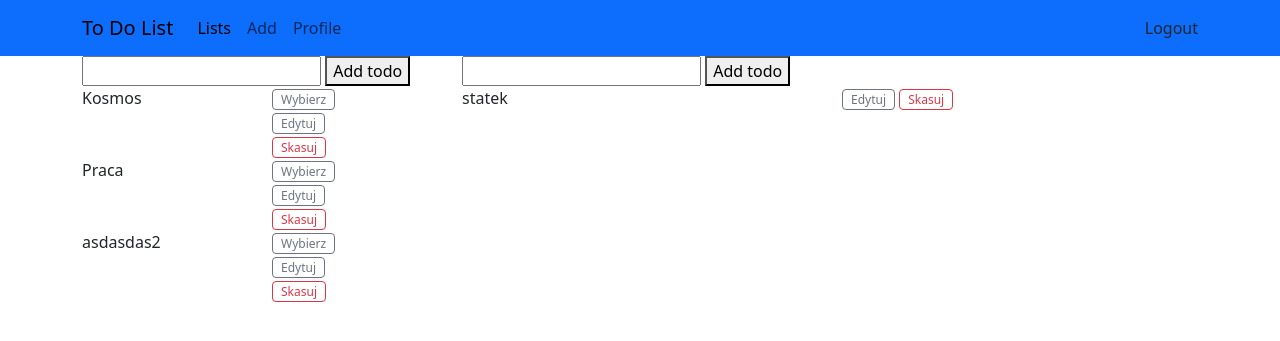
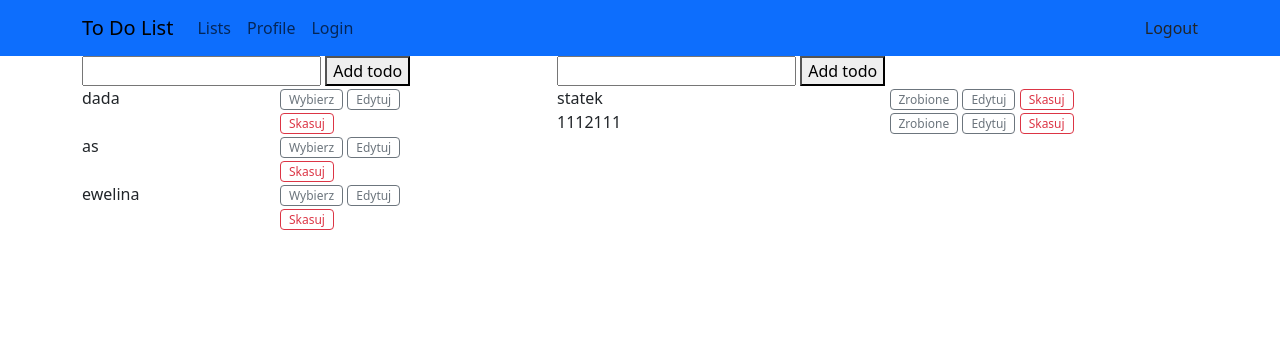
Before and after one commit to Dirmeril/To-do-list-Flask-sqlite3-, a Flask app: page / in a window 1280 px wide. Shown: the top 341 px of the page. Run offline with Flask 3, Linux system fonts and the light colour scheme; data comes from the database, SQL or seed files in the repository.

Commit message:
improve code

```diff
--- a/app.py
+++ b/app.py
@@ -1,12 +1,61 @@
-from flask import Flask, render_template, request, redirect, url_for, g
+from flask import Flask, render_template, request, redirect, url_for, g, flash, session
 import sqlite3
+import random
+import string
+import hashlib
+import binascii
+
 
 app = Flask(__name__)
 
 
 app.config['SECRET_KEY'] = '123QQ'
 
-app_info = {'db_file' : r"C:\Users\Laptop-D\Documents\Dokumenty\Python\Flask\CRUD\data\tododb.db" }
+app_info = {'db_file' : r"C:\Users\Laptop-D\Documents\Dokumenty\Python\Flask\CRUD\data\tododb.db"}
+nick = 'xd22'
+
+
+class UserPass:
+
+    def __init__(self, user='', password=''):
+        self.user = user
+        self.password = password
+
+    def hash_password(self):
+        os_urandom_static = b"ID_\x12p:\x8d\xe7&\xcb\xf0=H1\xc1\x16\xac\xe5BX\xd7\xd6j\xe3i\x11\xbe\xaa\x05\xccc\xc2\xe8K\xcf\xf1\xac\x9bFy(\xfbn.`\xe9\xcd\xdd'\xdf`~vm\xae\xf2\x93WD\x04"
+        salt = hashlib.sha256(os_urandom_static).hexdigest().encode('ascii')
+        pwdhash = hashlib.pbkdf2_hmac('sha512', self.password.encode('utf-8'), salt, 100000)
+        pwdhash = binascii.hexlify(pwdhash)
+        return (salt + pwdhash).decode('ascii')
+
+    def verify_password(self, stored_password, provided_password):
+        salt = stored_password[:64]
+        stored_password = stored_password[64:]
+        pwdhash = hashlib.pbkdf2_hmac('sha512', provided_password.encode('utf-8'), salt.encode('ascii'), 100000)
+        pwdhash = binascii.hexlify(pwdhash).decode('ascii')
+        return pwdhash == stored_password
+
+    def get_random_user_pasword(self):
+        random_user = ''.join(random.choice(string.ascii_lowercase)for i in range(3))
+        self.user = random_user
+        password_characters = string.ascii_letters #+ string.digits + string.punctuation
+        random_password = ''.join(random.choice(password_characters)for i in range(3))
+        self.password = random_password
+
+
+    def login_user(self):
+        db = get_db()
+        sql_statement = 'select id, name, email, password, is_active, is_admin, from users where name=?;'
+        cur = db.execute(sql_statement, [self.user])
+        user_record = cur.fetchone()
+
+        if user_record != None and self.verify_password(user_record['password'], self.password):
+            return user_record
+        else:
+            self.user = None
+            self.password = None
+            return None
+
 
 def get_db():
     if not hasattr(g, 'sqlite_db'):
@@ -22,6 +71,35 @@ def close_db(error):
         g.sqlite_db.close()
 
 
+@app.route('/login', methods=['GET', 'POST'])
+def login():
+
+    if request.method == 'GET':
+        return render_template('login.html', active_menu='login')
+    else:
+        user_name = '' if 'user_name' not in request.form else request.form['user_name']
+        user_pass = '' if 'user_pass' not in request.form else request.form['user_pass']
+
+    login = UserPass(user_name, user_pass)
+    login_record = login.login_user()
+
+    if login_record != None:
+        session['user'] = user_name
+        flash('Login succesfull, welcome {}'.format(user_name))
+        return redirect(url_for('index'))
+    else:
+        flash('Login failed, try again')
+        return render_template('login.html')
+
+@app.route('/logout')
+def logout():
+
+    if 'user' in session:
+        session.pop('user', None)
+        flash('You are logged out')
+    return redirect(url_for('login'))
+
+
 @app.route('/')
 def index():
     db = get_db()
@@ -33,21 +111,44 @@ def index():
     sql_command = 'select * from list_1 LIMIT 1;'
     cur = db.execute(sql_command)
     table = cur.fetchone()
-    sql_command = f'select * from {table[1]}'
+    sql_command = f"select * from '{nick+table[1]}'"
     cur = db.execute(sql_command)
     todos_side = cur.fetchall()
 
-    return render_template('index.html', todos=todos, todos_side=todos_side)
+    return render_template('index.html', todos=todos, todos_side=todos_side, action=table[1])
+
+
+# app.py – init route and function
+@app.route('/init_app')
+def init_app():
+    # check if there are users defined (at least one active admin required)
+    db = get_db()
+    sql_statement = 'select count(*) as cnt from users where is_active and is_admin;'
+    cur = db.execute(sql_statement)
+    active_admins = cur.fetchone()
+    if active_admins!=None and active_admins['cnt']>0:
+        flash('Application is already set-up. Nothing to do')
+        return redirect(url_for('index')) # if not - create/update admin account with a new password and admin privileges, display random username
+    user_pass = UserPass()
+    user_pass.get_random_user_pasword()
+    sql_statement = '''insert into users(name, email, password, is_active, is_admin) values(?,?,?,True, True);'''
+    db.execute(sql_statement, [user_pass.user, 'noone@nowhere.no', user_pass.hash_password()])
+    db.commit()
+    flash('User {} with password {} has been created'.format(user_pass.user, user_pass.password))
+    return redirect(url_for('index'))
+
 
 # Metody dla głównej listy
 @app.route('/add', methods=['POST'])
 def add():
     todo = request.form['todo']
+    if todo.strip() == '':
+        return redirect(url_for('index')), flash('Pole nie może być puste')
     db = get_db()
     sql_command = 'insert into list_1(area) values(?);'
     db.execute(sql_command, [todo])
     db.commit()
-    sql_command = f"CREATE TABLE IF NOT EXISTS '{todo}'(id INTEGER PRIMARY KEY autoincrement, action varchat(40));"
+    sql_command = f"CREATE TABLE IF NOT EXISTS '{nick+todo}'(id INTEGER PRIMARY KEY autoincrement, action varchat(40) NOT NULL);"
     db.execute(sql_command)
     db.commit()
     return redirect(url_for('index'))
@@ -61,7 +162,7 @@ def edit(index, old_todo):
 
         db = get_db()
 
-        sql_command = f"ALTER TABLE '{old_todo}' RENAME TO {todo};"
+        sql_command = f"ALTER TABLE '{nick+old_todo}' RENAME TO {nick+todo};"
         db.execute(sql_command)
         db.commit()
 
@@ -84,7 +185,7 @@ def delete(index):
     sql_command = 'select * from list_1 where id = ?;'
     cur = db.execute(sql_command, [index])
     todo = cur.fetchone()
-    sql_command = f"DROP TABLE '{todo[1]}';"
+    sql_command = f"DROP TABLE '{nick+todo[1]}';"
     db.execute(sql_command)
     db.commit()
     sql_command = 'delete from list_1 where id = ?;'
@@ -101,7 +202,7 @@ def choose(action):
     sql_command = 'select * from list_1 where area = ?;'
     cur = db.execute(sql_command, [action])
     table = cur.fetchone()
-    sql_command = f"select * from '{table[1]}'"
+    sql_command = f"select * from '{nick+table[1]}'"
     cur = db.execute(sql_command)
     todos_side = cur.fetchall()
 
@@ -117,11 +218,12 @@ def choose(action):
 def add_side(todo_side):
     todo = request.form['todo_side']
     db = get_db()
-    sql_command = f"insert into '{todo_side}'(action) values(?);"
+    sql_command = f"insert into '{nick+todo_side}'(action) values(?);"
     db.execute(sql_command, [todo])
     db.commit()
 
     return redirect(url_for('choose', action=todo_side ))
+
 
 @app.route('/<action>/edit_side/<int:index>', methods=['GET', 'POST'])
 def edit_side(action, index):
@@ -129,26 +231,28 @@ def edit_side(action, index):
         todo = request.form['todo']
 
         db = get_db()
-        sql_command = f"update '{action}' set action=? where id = ?;"
+        sql_command = f"update '{nick+action}' set action=? where id = ?;"
         db.execute(sql_command, [todo, index])
         db.commit()
         return redirect(url_for('choose', action=action ))
     else:
         db = get_db()
-        sql_command = f"select * from '{action}' where id = ?;"
+        sql_command = f"select * from '{nick+action}' where id = ?;"
         cur = db.execute(sql_command, [index])
         todo = cur.fetchone()
 
         return render_template("edit_side.html", todo=todo, index=index, action=action)
 
+
 @app.route('/delete_side/<todo_side>/<int:index>')
 def delete_side(todo_side, index):
     db = get_db()
-    command_sql = f"DELETE FROM '{todo_side}' WHERE id = ?;"
+    command_sql = f"DELETE FROM '{nick+todo_side}' WHERE id = ?;"
     db.execute(command_sql, [index])
     db.commit()
 
     return redirect(url_for('choose', action=todo_side))
 
+
 if __name__ == '__main__':
     app.run()
--- a/templates/index.html
+++ b/templates/index.html
@@ -1,4 +1,16 @@
 {% extends 'base.html' %}
+
+{% block fast %}
+
+<div class="row g-0 fw-semibold text-center">
+
+    {% for f in get_flashed_messages() %}
+        <div style="border-style: solid; background-color: yellowgreen;">{{f}}</div>
+    {% endfor %}
+
+</div>
+
+{% endblock %}
 
 {% block main %}
 
@@ -11,15 +23,15 @@
               </div>
             </div>
           </div>
-              <div class="row">
-                <div class="col-4">
+              <div class="row " >
+                <div class="col-5">
                 <form action="{{url_for('add')}}" method="POST">
                   <input type="text" name="todo">
                   <button type="submit"> Add todo</button>
                 </form>
               </div>
 
-              <div class="col-8">
+              <div class="col-7">
                 <form action="{{url_for('add_side', todo_side=action)}}" method="POST">
                   <input type="text" name="todo_side">
                   <button type="submit"> Add todo</button>
@@ -28,13 +40,13 @@
               </div>
 
             <div class="row">
-            <div class="col-4">
+            <div class="col-5">
                     {% for todo in todos %}
                     <div class="row">
-                      <div class="col-6">
+                      <div class="col-5">
                         <span {% if todo['done'] %} style="text-decoration: line-through" {%endif%}> {{ todo.area }} </span>
                       </div>
-                      <div class="col-4">
+                      <div class="col-5">
                         <a href="{{url_for('choose', action=todo.area)}}" class="btn btn-outline-secondary btn-sm" role="button" style="--bs-btn-padding-y: .015rem; --bs-btn-padding-x: .5rem; --bs-btn-font-size: .75rem;">Wybierz</a>
                         <a href="{{url_for('edit', index=todo.id, old_todo=todo.area)}}" class="btn btn-outline-secondary btn-sm" role="button" style="--bs-btn-padding-y: .015rem; --bs-btn-padding-x: .5rem; --bs-btn-font-size: .75rem;">Edytuj</a>
                         <a href="{{url_for('delete', index=todo.id)}}" class="btn btn-outline-danger btn-sm" role="button" style="--bs-btn-padding-y: .015rem; --bs-btn-padding-x: .5rem; --bs-btn-font-size: .75rem;">Skasuj</a>
@@ -43,7 +55,7 @@
                     {% endfor %}
 
             </div>
-            <div class="col-8">
+            <div class="col-7">
               {% if todos_side != False %}
                   {% for todo in todos_side %}
                     <div class="row">
@@ -51,6 +63,7 @@
                         <span {% if todo['done'] %} style="text-decoration: line-through" {%endif%}> {{ todo.action }} </span>
                       </div>
                       <div class="col-4">
+                        <a href="{{url_for('edit_side', action=action, index=todo.id)}}" class="btn btn-outline-secondary btn-sm" role="button" style="--bs-btn-padding-y: .015rem; --bs-btn-padding-x: .5rem; --bs-btn-font-size: .75rem;">Zrobione</a>
                         <a href="{{url_for('edit_side', action=action, index=todo.id)}}" class="btn btn-outline-secondary btn-sm" role="button" style="--bs-btn-padding-y: .015rem; --bs-btn-padding-x: .5rem; --bs-btn-font-size: .75rem;">Edytuj</a>
                         <a href="{{url_for('delete_side', index=todo.id, todo_side=action)}}" class="btn btn-outline-danger btn-sm" role="button" style="--bs-btn-padding-y: .015rem; --bs-btn-padding-x: .5rem; --bs-btn-font-size: .75rem;">Skasuj</a>
                       </div>
--- a/templates/menu_bar.html
+++ b/templates/menu_bar.html
@@ -7,17 +7,17 @@
     <div class="collapse navbar-collapse" id="navbarNav">
       <ul class="navbar-nav me-auto mb-2 mb-lg-0">
         <li class="nav-item">
-          <a class="nav-link active" aria-current="page" href="#">Lists</a>
-        </li>
-        <li class="nav-item">
-          <a class="nav-link" href="#">Add</a>
+          <a class="nav-link {{ 'active' if active_menu=='logout' }}" href="{{ url_for('index') }}">Lists</a>
         </li>
         <li class="nav-item">
           <a class="nav-link" href="#">Profile</a>
         </li>
+        <li class="nav-item">
+          <a class="nav-link" href="{{ url_for('login') }}">Login</a>
+        </li>
       </ul>
         <li class="d-flex">
-          <a class="nav-link">Logout</a>
+          <a class="nav-link {{ 'active' if active_menu=='logout' }}" href="{{ url_for('logout') }}">Logout</a>
         </li>
 
     </div>
```
Also changed, not shown: templates/login.html (added, +45 -0 lines), data/tododb.db, data/user.db (added).
